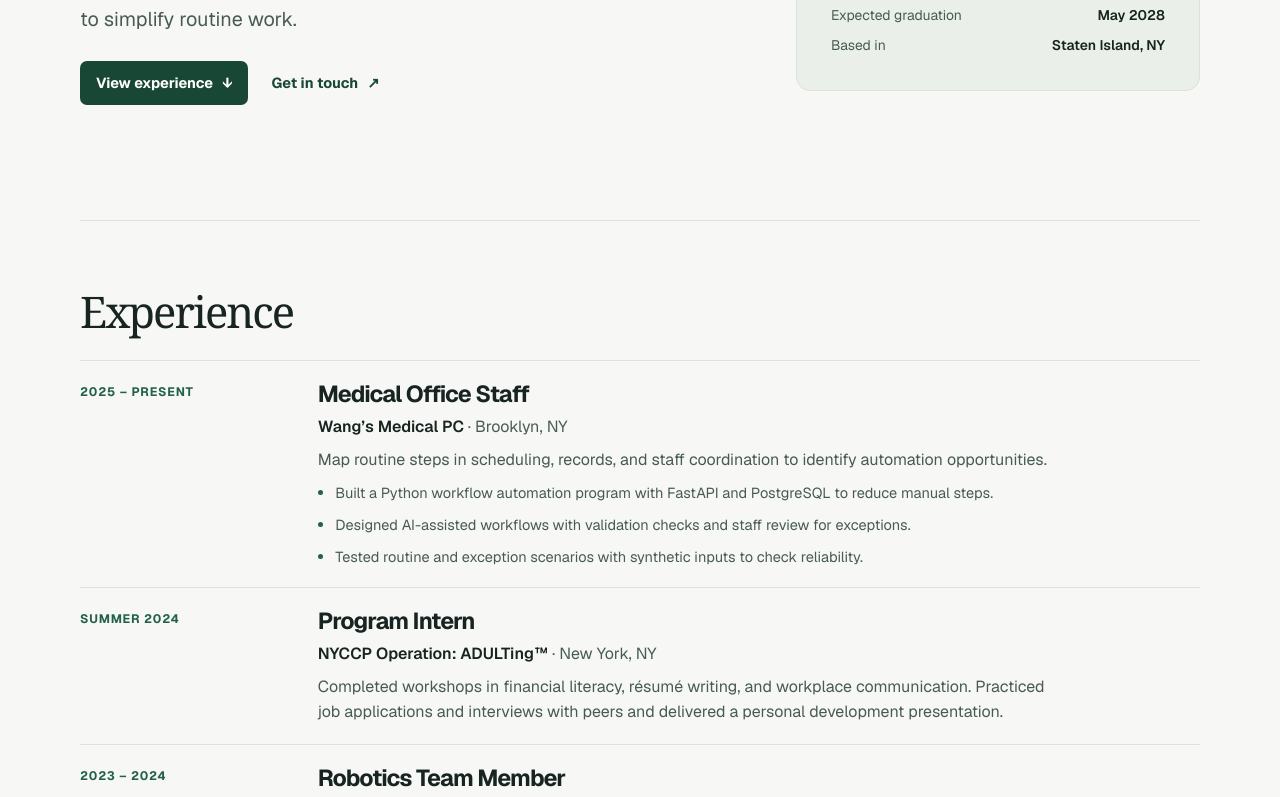
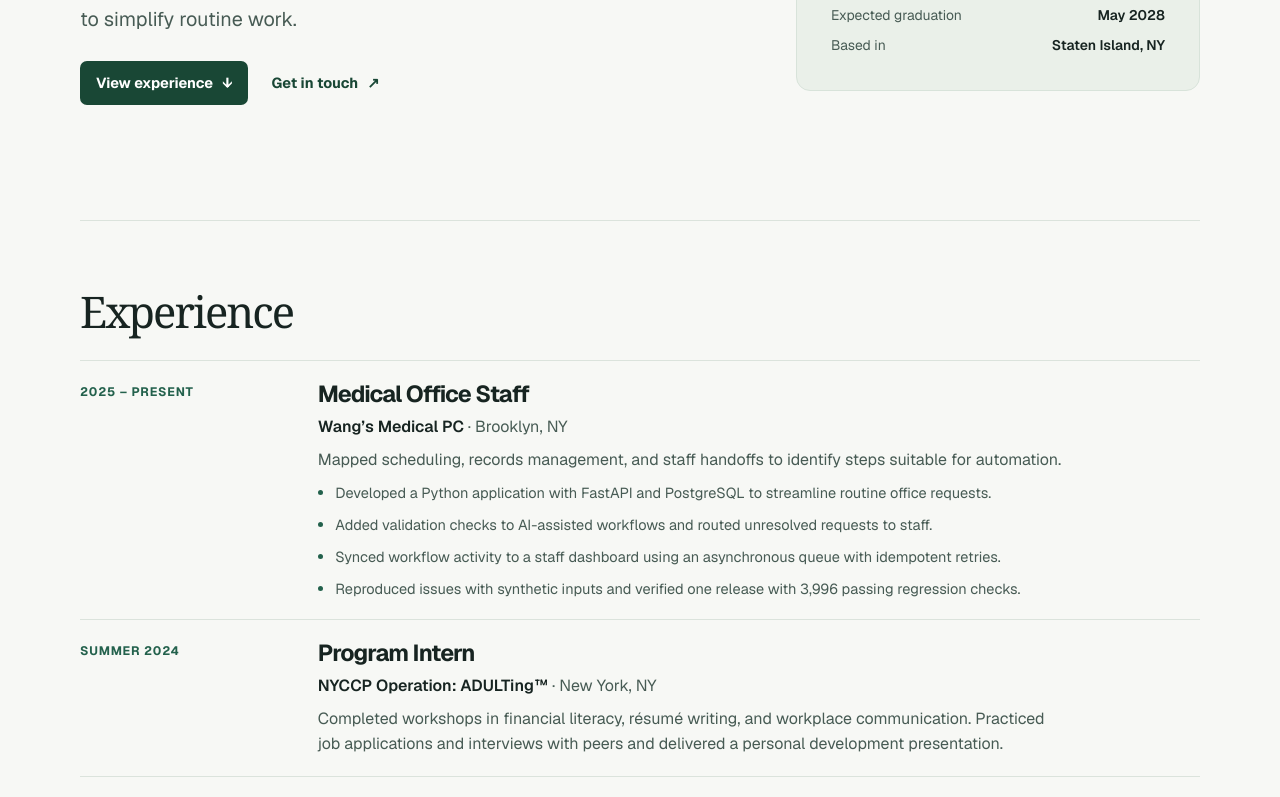
Before and after one commit to yuhan2521407353-debug/yuhanchen.me, a Next.js app: page / in a window 1280 px wide. Shown: the part 399-1196 px from the top of the page. Built offline with nearby package versions, Linux system fonts and the light colour scheme.

Commit message:
Describe engineering work in medical office experience

```diff
--- a/app/data/portfolio.ts
+++ b/app/data/portfolio.ts
@@ -19,11 +19,12 @@ export const experience = [
     organization: "Wang’s Medical PC",
     location: "Brooklyn, NY",
     dates: "2025 – Present",
-    description: "Map routine steps in scheduling, records, and staff coordination to identify automation opportunities.",
+    description: "Mapped scheduling, records management, and staff handoffs to identify steps suitable for automation.",
     details: [
-      "Built a Python workflow automation program with FastAPI and PostgreSQL to reduce manual steps.",
-      "Designed AI-assisted workflows with validation checks and staff review for exceptions.",
-      "Tested routine and exception scenarios with synthetic inputs to check reliability.",
+      "Developed a Python application with FastAPI and PostgreSQL to streamline routine office requests.",
+      "Added validation checks to AI-assisted workflows and routed unresolved requests to staff.",
+      "Synced workflow activity to a staff dashboard using an asynchronous queue with idempotent retries.",
+      "Reproduced issues with synthetic inputs and verified one release with 3,996 passing regression checks.",
     ],
   },
   {
```
